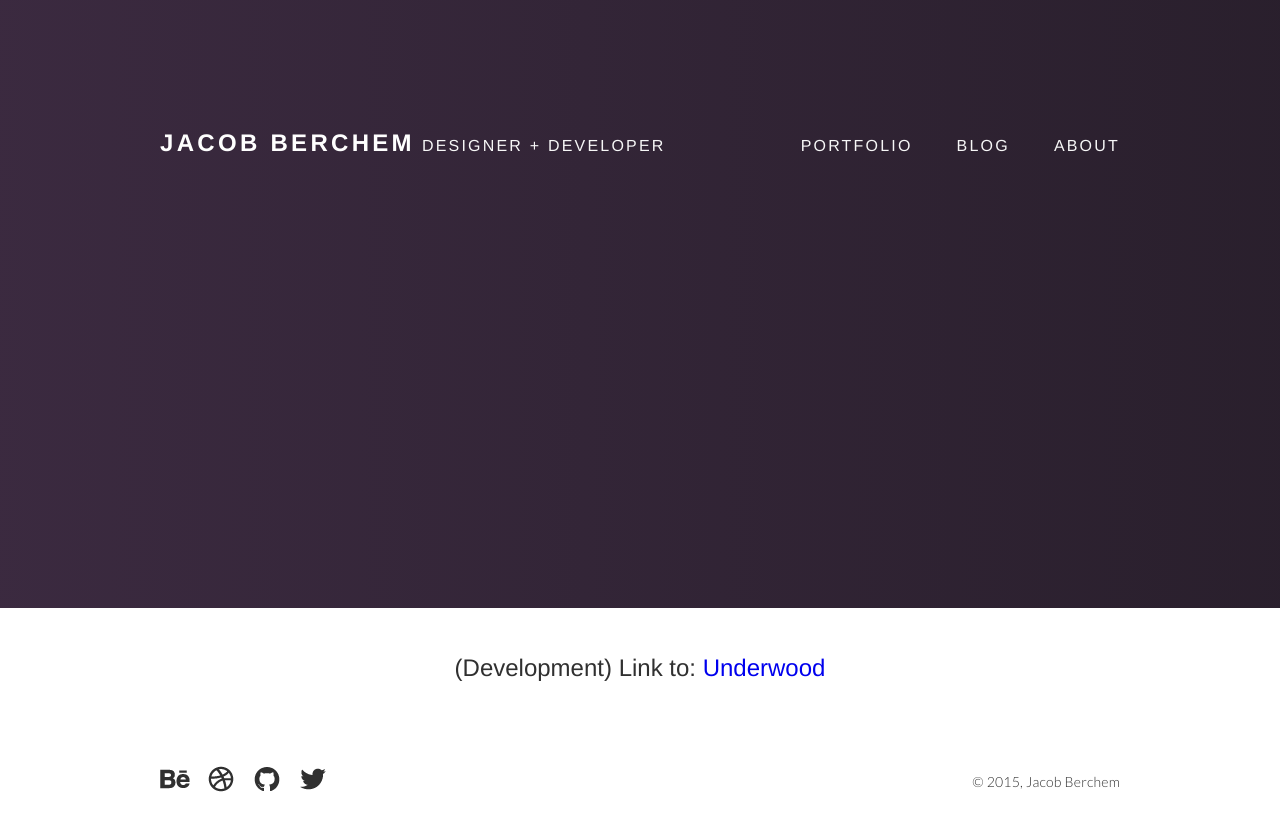
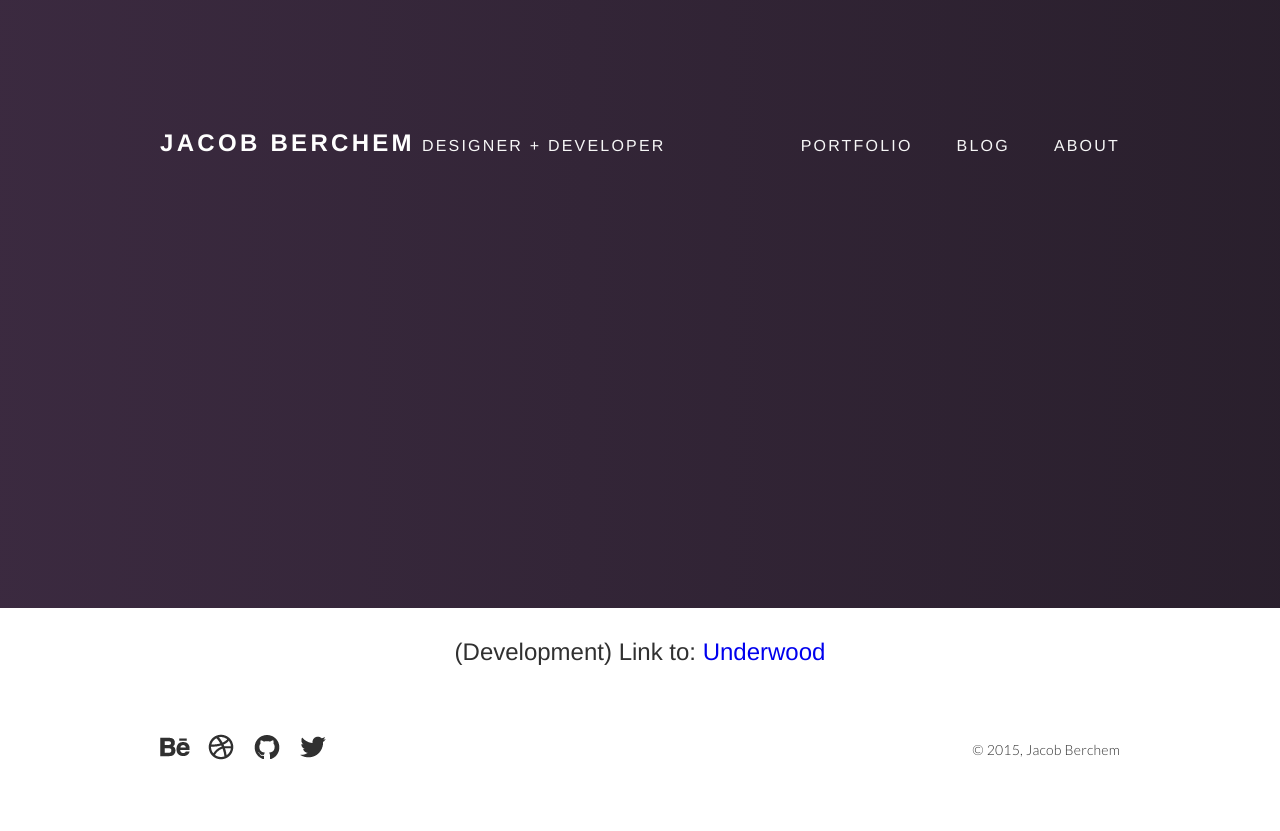
Before and after one commit to vpineda7/jakeberkuwmad.github.io, a Jekyll site: the page built from index.html, in a window 1280 px wide. Shown: the top 831 px of the page. Built offline with Jekyll 4.4.1, drawn with Linux system fonts in a browser that asks for light colours.

Commit message:
Removed unwanted margin

```diff
--- a/css/styles.scss
+++ b/css/styles.scss
@@ -32,10 +32,6 @@ $gradient-duration:   9s;
   margin:0 auto;
 }
 
-main {
-  margin:1em;
-}
-
 a {
   &:hover, &:link, &:active, &:visited {
     color:303030;
```
